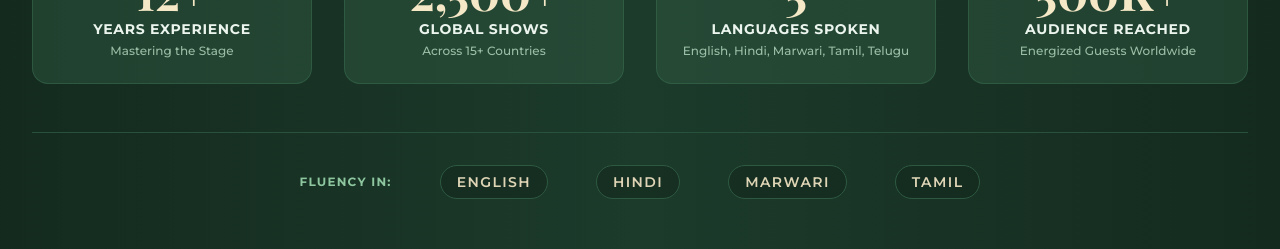
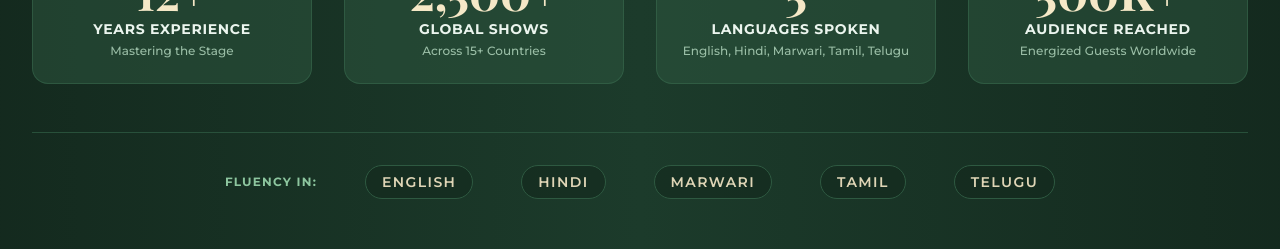
Before and after one commit to Naishaj16/emceedeepika, a React (Vite) app: page / in a window 1280 px wide. Shown: the part 960-1209 px from the top of the page. Built offline with nearby package versions, Linux system fonts and the light colour scheme; a web font is replaced by a local one.

Commit message:
feat: add Telugu to language fluency list and include new award gallery image in data

```diff
--- a/src/components/StatsSection.tsx
+++ b/src/components/StatsSection.tsx
@@ -38,7 +38,7 @@ export const StatsSection: React.FC = () => {
         {/* Languages Banner */}
         <div className="mt-12 pt-8 border-t border-pastel-700/80 flex flex-wrap justify-center items-center gap-8 sm:gap-12">
           <span className="text-xs uppercase tracking-widest text-pastel-400 font-bold">Fluency in:</span>
-          {['ENGLISH', 'HINDI', 'MARWARI', 'TAMIL'].map((lang) => (
+          {['ENGLISH', 'HINDI', 'MARWARI', 'TAMIL', 'TELUGU'].map((lang) => (
             <span
               key={lang}
               className="text-sm font-semibold tracking-widest text-gold-light/90 px-4 py-1.5 rounded-full bg-pastel-900/60 border border-pastel-700"
--- a/src/data/emceeData.ts
+++ b/src/data/emceeData.ts
@@ -226,6 +226,14 @@ export const TESTIMONIALS: Testimonial[] = [
 
 export const GALLERY: GalleryItem[] = [
   {
+    "id": "g-228",
+    "title": "Live Showcase Event #228",
+    "category": "award",
+    "image": "/images/gallery/award/gphoto-656563a63c0a.jpg",
+    "location": "Udaipur / International",
+    "year": "2026"
+  },
+  {
     "id": "g-226",
     "title": "Live Showcase Event #226",
     "category": "corporate",
```
Also changed, not shown: 1 other file (tests, documents, lock files or other folders).
